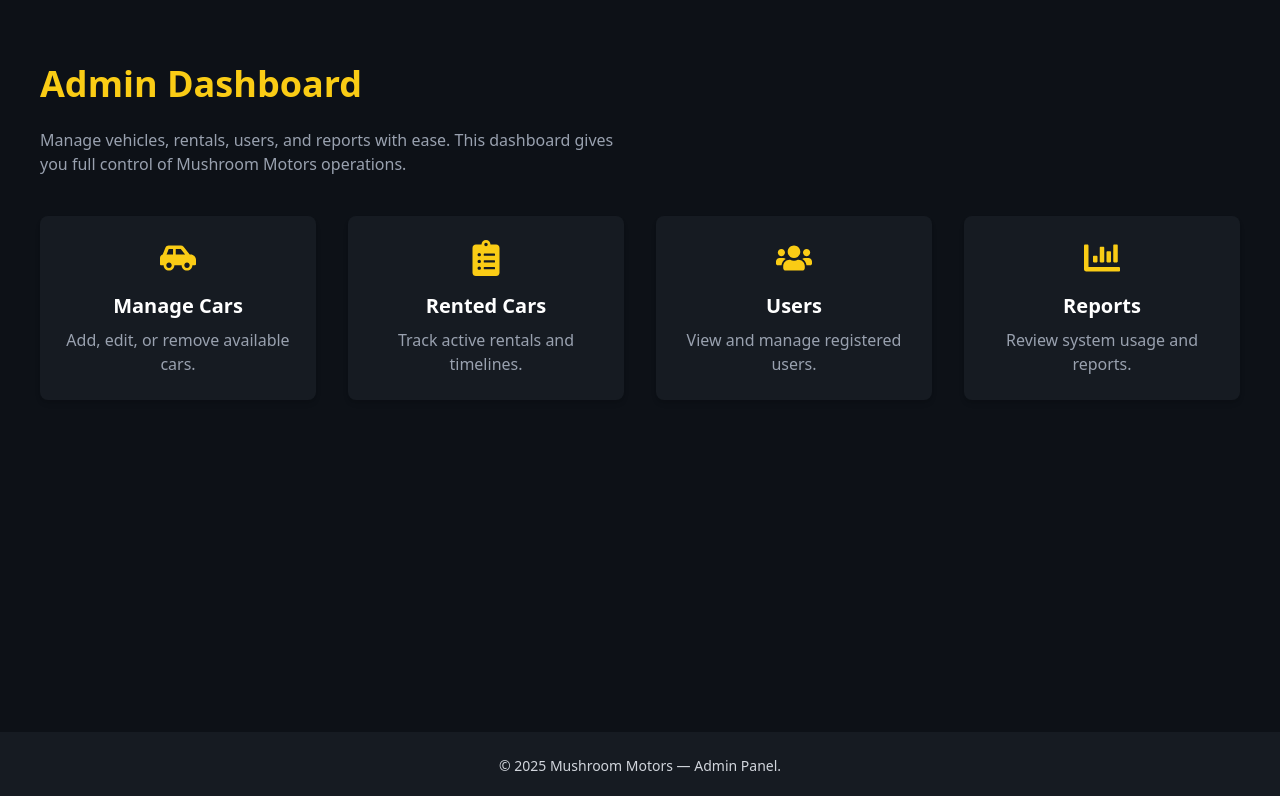
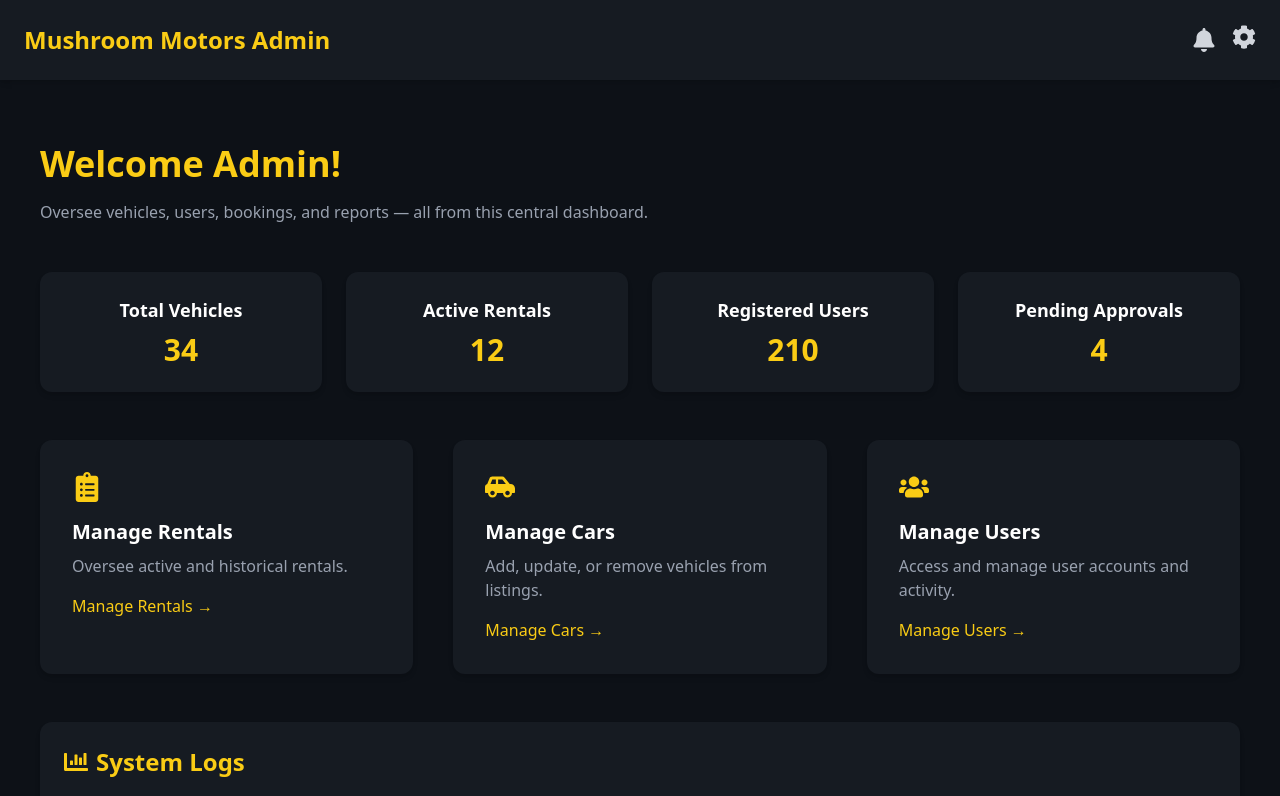
Before and after one commit to festus-sulumeti/mushroom-motors-rental-frontend, a React (Vite) app: page /admin-dashboard in a window 1280 px wide. Shown: the top 796 px of the page. Built offline with nearby package versions, Linux system fonts and the light colour scheme.

Commit message:
create admin dashboard home with dropdown settings and admin quick stats

```diff
--- a/src/components/admin-dashboard/AdminDashboardHome.jsx
+++ b/src/components/admin-dashboard/AdminDashboardHome.jsx
@@ -1,46 +1,113 @@
-import React from 'react';
+import React, { useState } from 'react';
 import { Link } from 'react-router-dom';
-import { FaCarSide, FaUsers, FaClipboardList, FaChartBar } from 'react-icons/fa';
-// import AdminNavbar from '../components/AdminNavbar';
+import { FaCarSide, FaUsers, FaClipboardList, FaCog, FaBell, FaChartBar } from 'react-icons/fa';
 
 const AdminDashboardHome = () => {
+  const [dropdownOpen, setDropdownOpen] = useState(false);
+
   return (
     <div className="min-h-screen bg-[#0D1117] text-white flex flex-col">
-      {/* <AdminNavbar /> */}
+      {/* Header */}
+      <header className="bg-[#161B22] p-6 flex justify-between items-center shadow-md relative">
+        <h1 className="text-2xl font-bold text-[#FACC15]">Mushroom Motors Admin</h1>
 
+        <div className="flex space-x-4">
+          <button className="text-gray-300 text-2xl hover:text-[#FACC15]">
+            <FaBell />
+          </button>
+
+          <div className="relative">
+            <button
+              onClick={() => setDropdownOpen(!dropdownOpen)}
+              className="text-gray-300 text-2xl hover:text-[#FACC15] focus:outline-none"
+            >
+              <FaCog />
+            </button>
+            {dropdownOpen && (
+              <div className="absolute right-0 mt-3 w-48 bg-[#161B22] border border-gray-700 rounded-md shadow-md py-2 z-50">
+                <Link
+                  to="/admin/account-settings"
+                  className="block px-4 py-2 text-sm text-gray-300 hover:bg-[#0D1117] hover:text-[#FACC15]"
+                >
+                  Account Settings
+                </Link>
+                <Link
+                  to="/"
+                  className="block px-4 py-2 text-sm text-gray-300 hover:bg-[#0D1117] hover:text-[#FACC15]"
+                >
+                  Logout
+                </Link>
+              </div>
+            )}
+          </div>
+        </div>
+      </header>
+
+      {/* Main Content */}
       <main className="flex-grow px-10 py-16">
-        <h1 className="text-4xl font-bold text-[#FACC15] mb-6">Admin Dashboard</h1>
-        <p className="text-gray-400 mb-10 max-w-xl">
-          Manage vehicles, rentals, users, and reports with ease. This dashboard gives you full control of Mushroom Motors operations.
+        <h2 className="text-4xl font-extrabold mb-4 text-[#FACC15]">Welcome Admin!</h2>
+        <p className="text-gray-400 mb-12 max-w-2xl">
+          Oversee vehicles, users, bookings, and reports — all from this central dashboard.
         </p>
 
-        <div className="grid md:grid-cols-4 gap-8">
-          <Link to="/admin/manage-cars" className="bg-[#161B22] rounded-lg p-6 shadow-md hover:ring-2 hover:ring-[#FACC15] transition text-center">
-            <FaCarSide className="text-4xl mx-auto text-[#FACC15] mb-4" />
-            <h3 className="text-xl font-semibold mb-2">Manage Cars</h3>
-            <p className="text-gray-400">Add, edit, or remove available cars.</p>
-          </Link>
+        {/* Admin Quick Stats */}
+        <div className="grid md:grid-cols-4 gap-6 mb-12">
+          <div className="bg-[#161B22] rounded-xl p-6 text-center shadow-md">
+            <h3 className="text-lg font-semibold mb-2">Total Vehicles</h3>
+            <p className="text-3xl font-bold text-[#FACC15]">34</p>
+          </div>
+          <div className="bg-[#161B22] rounded-xl p-6 text-center shadow-md">
+            <h3 className="text-lg font-semibold mb-2">Active Rentals</h3>
+            <p className="text-3xl font-bold text-[#FACC15]">12</p>
+          </div>
+          <div className="bg-[#161B22] rounded-xl p-6 text-center shadow-md">
+            <h3 className="text-lg font-semibold mb-2">Registered Users</h3>
+            <p className="text-3xl font-bold text-[#FACC15]">210</p>
+          </div>
+          <div className="bg-[#161B22] rounded-xl p-6 text-center shadow-md">
+            <h3 className="text-lg font-semibold mb-2">Pending Approvals</h3>
+            <p className="text-3xl font-bold text-[#FACC15]">4</p>
+          </div>
+        </div>
 
-          <Link to="/admin/rented-cars" className="bg-[#161B22] rounded-lg p-6 shadow-md hover:ring-2 hover:ring-[#FACC15] transition text-center">
-            <FaClipboardList className="text-4xl mx-auto text-[#FACC15] mb-4" />
-            <h3 className="text-xl font-semibold mb-2">Rented Cars</h3>
-            <p className="text-gray-400">Track active rentals and timelines.</p>
-          </Link>
+        {/* Admin Management Cards */}
+        <div className="grid md:grid-cols-3 gap-10 mb-12">
+          <div className="bg-[#161B22] rounded-xl p-8 shadow-md hover:ring-2 hover:ring-[#FACC15] transition cursor-pointer">
+            <FaClipboardList className="text-3xl text-[#FACC15] mb-4" />
+            <h3 className="text-xl font-semibold text-white mb-2">Manage Rentals</h3>
+            <p className="text-gray-400 mb-4">Oversee active and historical rentals.</p>
+            <Link to="/admin/rented-cars" className="text-[#FACC15] font-medium hover:underline">Manage Rentals →</Link>
+          </div>
 
-          <Link to="/admin/users" className="bg-[#161B22] rounded-lg p-6 shadow-md hover:ring-2 hover:ring-[#FACC15] transition text-center">
-            <FaUsers className="text-4xl mx-auto text-[#FACC15] mb-4" />
-            <h3 className="text-xl font-semibold mb-2">Users</h3>
-            <p className="text-gray-400">View and manage registered users.</p>
-          </Link>
+          <div className="bg-[#161B22] rounded-xl p-8 shadow-md hover:ring-2 hover:ring-[#FACC15] transition cursor-pointer">
+            <FaCarSide className="text-3xl text-[#FACC15] mb-4" />
+            <h3 className="text-xl font-semibold text-white mb-2">Manage Cars</h3>
+            <p className="text-gray-400 mb-4">Add, update, or remove vehicles from listings.</p>
+            <Link to="/admin/manage-cars" className="text-[#FACC15] font-medium hover:underline">Manage Cars →</Link>
+          </div>
 
-          <Link to="/admin/reports" className="bg-[#161B22] rounded-lg p-6 shadow-md hover:ring-2 hover:ring-[#FACC15] transition text-center">
-            <FaChartBar className="text-4xl mx-auto text-[#FACC15] mb-4" />
-            <h3 className="text-xl font-semibold mb-2">Reports</h3>
-            <p className="text-gray-400">Review system usage and reports.</p>
-          </Link>
+          <div className="bg-[#161B22] rounded-xl p-8 shadow-md hover:ring-2 hover:ring-[#FACC15] transition cursor-pointer">
+            <FaUsers className="text-3xl text-[#FACC15] mb-4" />
+            <h3 className="text-xl font-semibold text-white mb-2">Manage Users</h3>
+            <p className="text-gray-400 mb-4">Access and manage user accounts and activity.</p>
+            <Link to="/admin/users" className="text-[#FACC15] font-medium hover:underline">Manage Users →</Link>
+          </div>
+        </div>
+
+        {/* Recent Activity */}
+        <div className="bg-[#161B22] rounded-xl p-6 shadow-md">
+          <h3 className="text-2xl font-semibold mb-4 text-[#FACC15] flex items-center">
+            <FaChartBar className="mr-2" /> System Logs
+          </h3>
+          <ul className="text-gray-300 space-y-2">
+            <li>✅ 3 new cars added to the platform — July 21, 2025</li>
+            <li>👥 5 new user registrations this week</li>
+            <li>📊 Rental report generated — July 20, 2025</li>
+          </ul>
         </div>
       </main>
 
+      {/* Footer */}
       <footer className="bg-[#161B22] text-gray-300 text-center py-6 text-sm">
         &copy; {new Date().getFullYear()} Mushroom Motors — Admin Panel.
       </footer>
```
